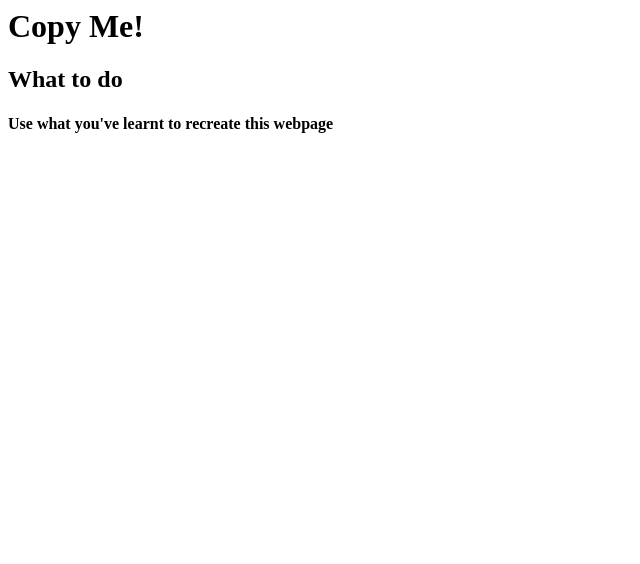
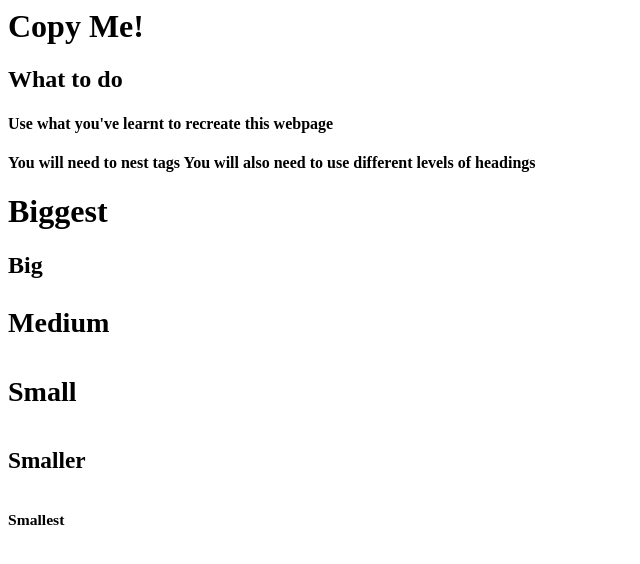
Before and after one commit to agfs-prathish/agfs-prathish.github.io, a plain HTML site: page index.html in a window 1280 px wide. Shown: the whole page, without its empty margins (0-640 px from the left). Drawn offline with Linux system fonts and the light colour scheme.

Commit message:
Update index.html

```diff
--- a/index.html
+++ b/index.html
@@ -1,3 +1,10 @@
 <h1> Copy Me! </h1>
 <h2> What to do </h2>
 <h4> Use what you've learnt to recreate this webpage </h4>
+<p><h4>You will need to <b>nest</b> tags You will also need to use different levels of headings</h4></p>
+<p><h1>Biggest</h1>
+<h2>Big<h/2>
+<h3>Medium<h/3>
+<h4>Small<h/4>
+<h5>Smaller<h/5>
+<h6>Smallest<h/6>
```
